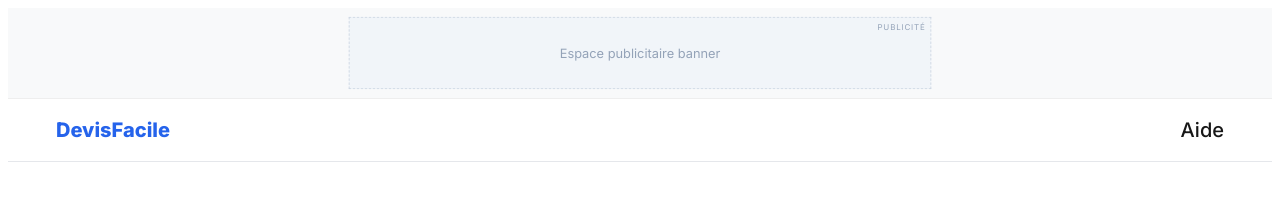
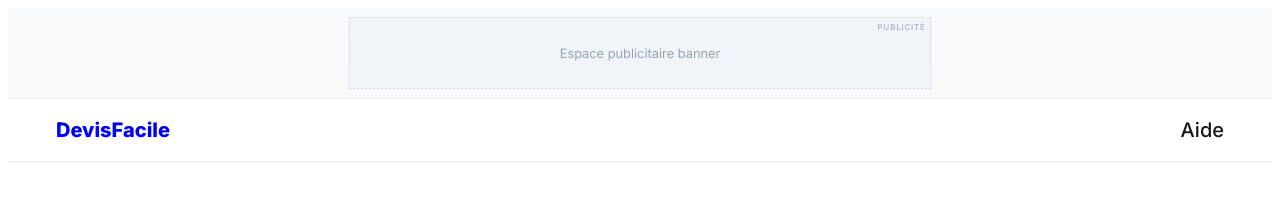
Before and after one commit to mohammedataouzani-lgtm/Ge-ne-rateur_de_devis, a Next.js app: page /generateur in a window 1280 px wide. Shown: the top 205 px of the page. Built offline with nearby package versions, Linux system fonts and the light colour scheme.

Commit message:
modification couleur.logo.aide

```diff
--- a/src/components/layout/Header.module.css
+++ b/src/components/layout/Header.module.css
@@ -17,7 +17,7 @@
 .logo {
     font-weight: 800;
     font-size: 1.25rem;
-    color: var(--primary);
+    color: blue;
     text-decoration: none;
 }
 
```
